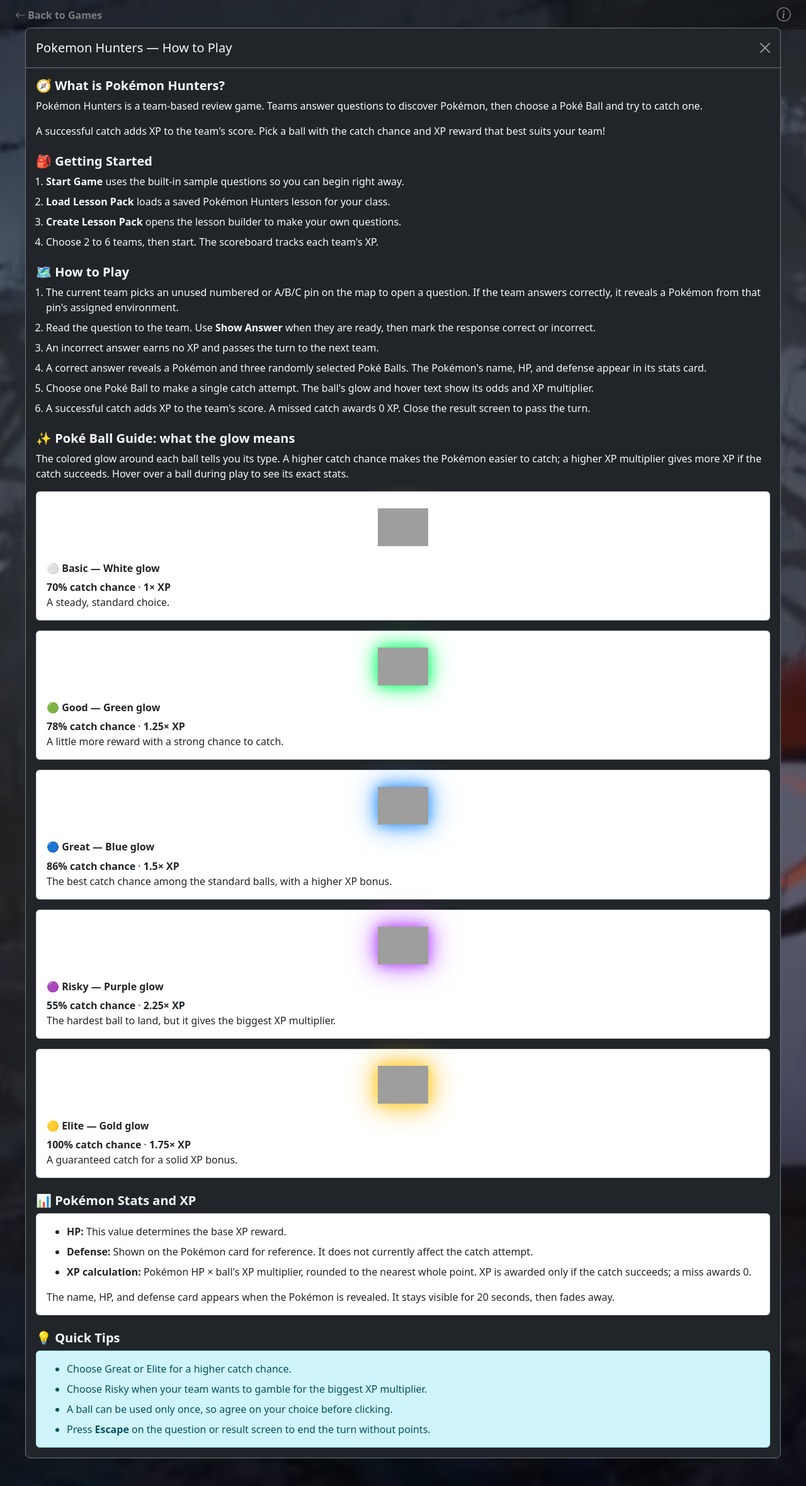
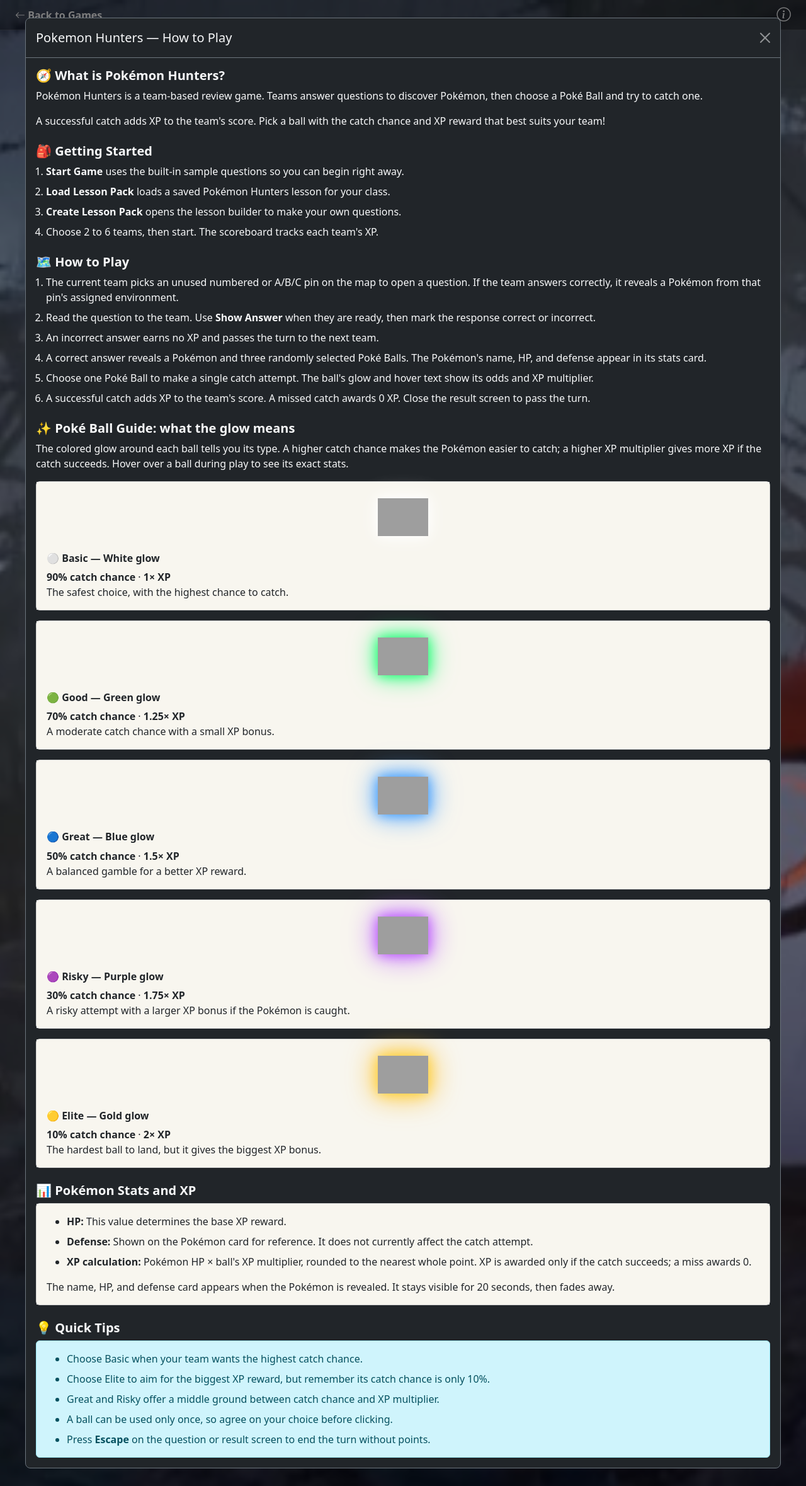
Before and after one commit to DavieJ97/TeachersOnlineGames, a Flask app: page /games/pokemon-hunters in a window 1280 px wide, after a click on "How to use this page". Shown: the whole page at 63% size. Run offline with Flask 3, Linux system fonts and the light colour scheme; grey boxes are pictures that could not be loaded.

Commit message:
changed pokeballStatuseData to high chance low reward, low change high reward.

```diff
--- a/static/css/pokemon_hunters.css
+++ b/static/css/pokemon_hunters.css
@@ -802,6 +802,11 @@ REWARD CONTENT
     object-fit: contain;
 }
 
+.pokemon-hunters-help .card-body {
+    background-color: #f8f6ef;
+    color: #212529;
+}
+
 .pokemon-help-ball-basic {
     filter: drop-shadow(0 0 8px rgba(255, 255, 255, 0.9))
         drop-shadow(0 0 16px rgba(255, 255, 255, 0.65));
--- a/static/js/shared/pokemon_data.js
+++ b/static/js/shared/pokemon_data.js
@@ -1050,32 +1050,32 @@ export const pinEnvironments = {
 export const pokeballStatusData = {
 
     basic: {
-        catchChance: 70,
+        catchChance: 90,
         xpMultiplier: 1.0,
         glowClass: "pokeball-glow-basic"
     },
 
     good: {
-        catchChance: 78,
+        catchChance: 70,
         xpMultiplier: 1.25,
         glowClass: "pokeball-glow-good"
     },
 
     great: {
-        catchChance: 86,
+        catchChance: 50,
         xpMultiplier: 1.5,
         glowClass: "pokeball-glow-great"
     },
 
     risky: {
-        catchChance: 55,
-        xpMultiplier: 2.25,
+        catchChance: 30,
+        xpMultiplier: 1.75,
         glowClass: "pokeball-glow-risky"
     },
 
     elite: {
-        catchChance: 100,
-        xpMultiplier: 1.75,
+        catchChance: 10,
+        xpMultiplier: 2.0,
         glowClass: "pokeball-glow-elite"
     }
 };
--- a/templates/games/pokemon_hunters.html
+++ b/templates/games/pokemon_hunters.html
@@ -155,7 +155,7 @@ Pokemon Hunters — How to Play
                         alt="Basic Poké Ball" class="pokemon-help-ball pokemon-help-ball-basic">
                 </div>
                 <h3 class="fs-6 fw-bold">⚪ Basic — White glow</h3>
-                <p class="mb-0"><strong>70% catch chance</strong> · <strong>1× XP</strong><br>A steady, standard choice.</p>
+                <p class="mb-0"><strong>90% catch chance</strong> · <strong>1× XP</strong><br>The safest choice, with the highest chance to catch.</p>
             </div>
         </div>
 
@@ -166,7 +166,7 @@ Pokemon Hunters — How to Play
                         alt="Good Poké Ball" class="pokemon-help-ball pokemon-help-ball-good">
                 </div>
                 <h3 class="fs-6 fw-bold">🟢 Good — Green glow</h3>
-                <p class="mb-0"><strong>78% catch chance</strong> · <strong>1.25× XP</strong><br>A little more reward with a strong chance to catch.</p>
+                <p class="mb-0"><strong>70% catch chance</strong> · <strong>1.25× XP</strong><br>A moderate catch chance with a small XP bonus.</p>
             </div>
         </div>
 
@@ -177,7 +177,7 @@ Pokemon Hunters — How to Play
                         alt="Great Poké Ball" class="pokemon-help-ball pokemon-help-ball-great">
                 </div>
                 <h3 class="fs-6 fw-bold">🔵 Great — Blue glow</h3>
-                <p class="mb-0"><strong>86% catch chance</strong> · <strong>1.5× XP</strong><br>The best catch chance among the standard balls, with a higher XP bonus.</p>
+                <p class="mb-0"><strong>50% catch chance</strong> · <strong>1.5× XP</strong><br>A balanced gamble for a better XP reward.</p>
             </div>
         </div>
 
@@ -188,7 +188,7 @@ Pokemon Hunters — How to Play
                         alt="Risky Poké Ball" class="pokemon-help-ball pokemon-help-ball-risky">
                 </div>
                 <h3 class="fs-6 fw-bold">🟣 Risky — Purple glow</h3>
-                <p class="mb-0"><strong>55% catch chance</strong> · <strong>2.25× XP</strong><br>The hardest ball to land, but it gives the biggest XP multiplier.</p>
+                <p class="mb-0"><strong>30% catch chance</strong> · <strong>1.75× XP</strong><br>A risky attempt with a larger XP bonus if the Pokémon is caught.</p>
             </div>
         </div>
 
@@ -199,7 +199,7 @@ Pokemon Hunters — How to Play
                         alt="Elite Poké Ball" class="pokemon-help-ball pokemon-help-ball-elite">
                 </div>
                 <h3 class="fs-6 fw-bold">🟡 Elite — Gold glow</h3>
-                <p class="mb-0"><strong>100% catch chance</strong> · <strong>1.75× XP</strong><br>A guaranteed catch for a solid XP bonus.</p>
+                <p class="mb-0"><strong>10% catch chance</strong> · <strong>2× XP</strong><br>The hardest ball to land, but it gives the biggest XP bonus.</p>
             </div>
         </div>
     </section>
@@ -222,8 +222,9 @@ Pokemon Hunters — How to Play
         <h2 class="fs-5 fw-bold">💡 Quick Tips</h2>
         <div class="alert alert-info mb-0">
             <ul class="mb-0">
-                <li class="mb-2">Choose Great or Elite for a higher catch chance.</li>
-                <li class="mb-2">Choose Risky when your team wants to gamble for the biggest XP multiplier.</li>
+                <li class="mb-2">Choose Basic when your team wants the highest catch chance.</li>
+                <li class="mb-2">Choose Elite to aim for the biggest XP reward, but remember its catch chance is only 10%.</li>
+                <li class="mb-2">Great and Risky offer a middle ground between catch chance and XP multiplier.</li>
                 <li class="mb-2">A ball can be used only once, so agree on your choice before clicking.</li>
                 <li>Press <strong>Escape</strong> on the question or result screen to end the turn without points.</li>
             </ul>
```
